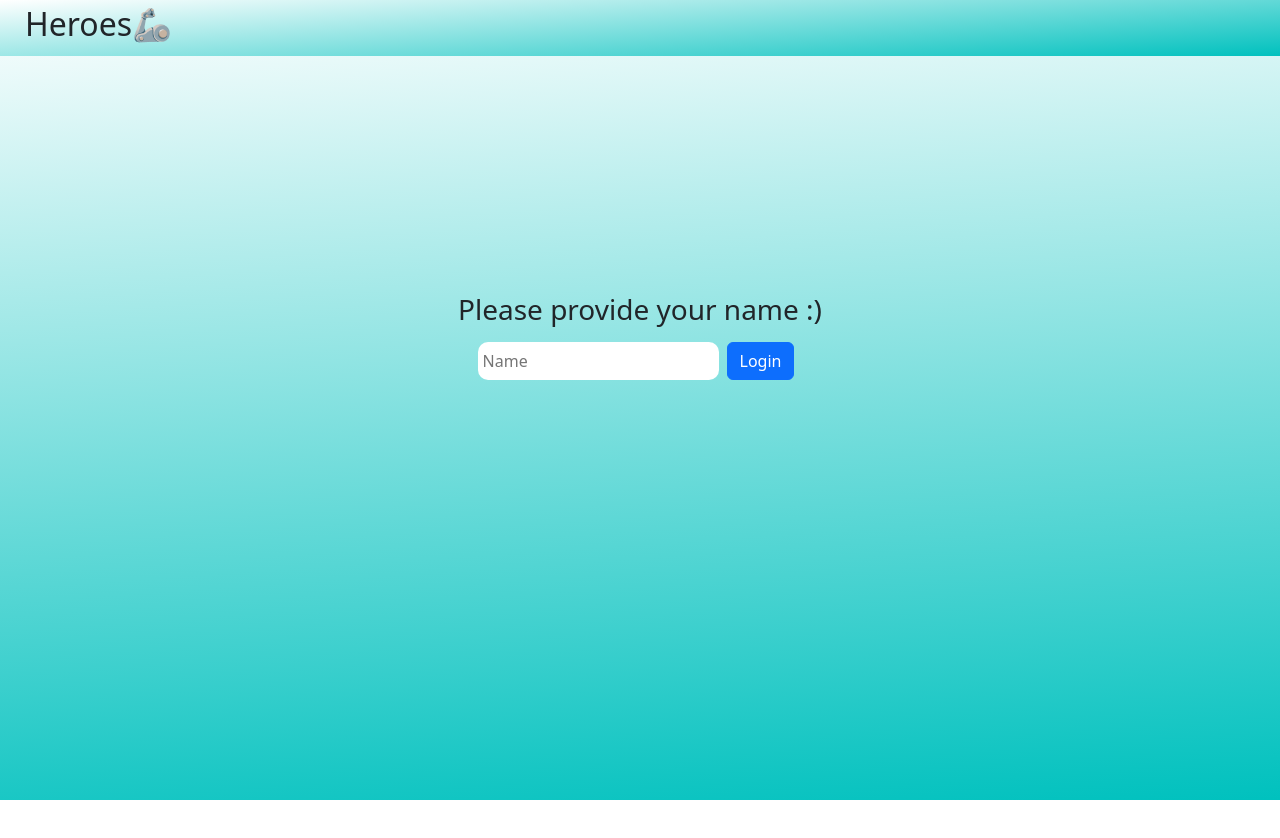
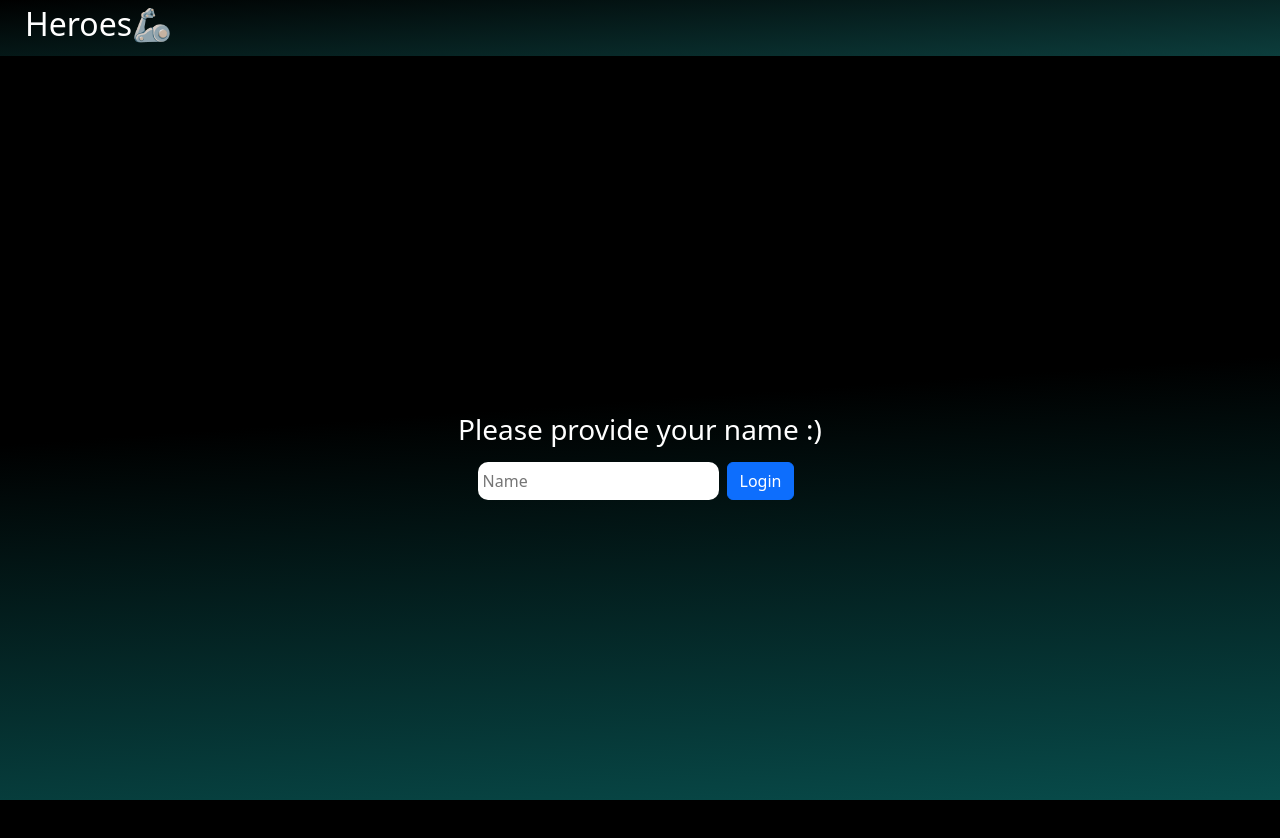
Before and after one commit to gasteac/heroes, a React (Vite) app: page /login in a window 1280 px wide. Shown: the top 838 px of the page. Before the commit the page ends 800 px from the top, so only its background shows below. Built offline with nearby package versions, Linux system fonts and the light colour scheme.

Commit message:
finished

```diff
--- a/src/heroes/components/HeroCard.jsx
+++ b/src/heroes/components/HeroCard.jsx
@@ -17,11 +17,16 @@ export const HeroCard = ({
 
   return (
     <div className="col animate__animated animate__fadeIn animate__faster">
-      <div className="card m-1">
+      <div style={{'border': 'none' }}className="card  m-2">
         <div className="row g-0">
           <div className="col-5">
             <Link to={`/hero/${id}`}>
-              <img src={heroImageUrl} loading="lazy" className="card-img" alt={superhero} />
+              <img
+                src={heroImageUrl}
+                loading="lazy"
+                className="card-img"
+                alt={superhero}
+              />
             </Link>
           </div>
           <div className="col-7">
--- a/src/heroes/data/heroes.js
+++ b/src/heroes/data/heroes.js
@@ -29,7 +29,7 @@ export const heroes = [
         'publisher':'DC Comics',
         'alter_ego':'Alan Scott',
         'first_appearance':'All-American Comics #16',
-        'characters':'Alan Scott, Hal Jordan, Guy Gardner, John Stewart, Kyle Raynor, Jade, Sinestro, Simon Baz'
+        'characters':'Alan Scott, Hal Jordan, Guy Gardner'
     },
     {
         'id': 'dc-arrow',
--- a/src/heroes/pages/SearchPage.jsx
+++ b/src/heroes/pages/SearchPage.jsx
@@ -29,7 +29,8 @@ export const SearchPage = () => {
   };
   return (
     <>
-      <div className="d-flex align-items-center mt-5  animate__animated animate__animated animate__fadeInLeft  animate__faster ">
+      <div className="mt-5">
+        <div className="d-flex align-items-center animate__animated animate__animated animate__fadeInLeft  animate__faster ">
           <button onClick={() => onNavigateBack()} className="btn btn-primary">
             Back
           </button>
@@ -38,11 +39,11 @@ export const SearchPage = () => {
         <hr />
         <div className="row">
           <div className="col-5">
-          <h4>Search by name</h4>
+            <h4>Search hero by name</h4>
             <form onSubmit={onSearchSubmit}>
               <input
                 type="text"
-              placeholder="Search a hero"
+                placeholder="For example: super, wonder"
                 className="form-control"
                 autoComplete="off"
                 value={input || ""}
@@ -80,6 +81,7 @@ export const SearchPage = () => {
             </div>
           </div>
         </div>
+      </div>
     </>
   );
 };
--- a/src/styles.css
+++ b/src/styles.css
@@ -1,6 +1,6 @@
 .tarjeta img:hover {
   transform: scale(1.02, 1.02);
-  filter: drop-shadow(1px 1px 4px rgb(158, 71, 71));
+  filter: drop-shadow(1px 1px 6px rgb(255, 255, 255));
   transition: all ease 0.2s;
 }
 
@@ -15,16 +15,15 @@
 }
 
 .navbar {
+  position: relative;
+  top: 0;
+  width: 100vw;
   padding: 5px 25px;
   display: flex;
   justify-content: space-between;
   align-items: center;
   background: rgb(255, 255, 255);
-  background: linear-gradient(
-    176deg,
-    rgba(255, 255, 255, 1) 0%,
-    rgba(0, 193, 190, 1) 100%
-  );
+  background: linear-gradient(176deg, rgb(0, 0, 0) 0%, rgb(12, 61, 60) 100%);
 }
 
 .navbar > a {
@@ -36,12 +35,12 @@
 .navbar > a:hover {
   font-size: larger;
   text-decoration: none;
-  color: rgb(17, 91, 210);
+  color: rgb(81, 148, 255);
 }
 
 .navbar .icon h2 {
   text-decoration: none;
-  color: rgb(0, 0, 0);
+  color: rgb(255, 255, 255);
 }
 
 .navbar .logoutuser {
@@ -75,11 +74,11 @@
 }
 
 .containerLogin {
+  height: 100dvh;
   display: flex;
   justify-content: center;
   align-items: center;
   flex-direction: column;
-  height: 70vh;
 }
 
 .homePage {
@@ -89,17 +88,15 @@
 }
 
 .active {
-  color: rgb(17, 91, 210) !important;
+  color: rgb(81, 148, 255) !important;
 }
 
 body {
-  background: rgb(255, 255, 255);
-  background: linear-gradient(
-    176deg,
-    rgba(255, 255, 255, 1) 0%,
-    rgba(0, 193, 190, 1) 100%
-  );
+
+  background: linear-gradient(176deg, rgb(0, 0, 0) 50%, rgb(8, 76, 75) 100%);
+  background-attachment: fixed;
   height: 100vh;
+  color: white;
 }
 
 * {
```
Lines whose indentation alone changed are shown as unchanged.
